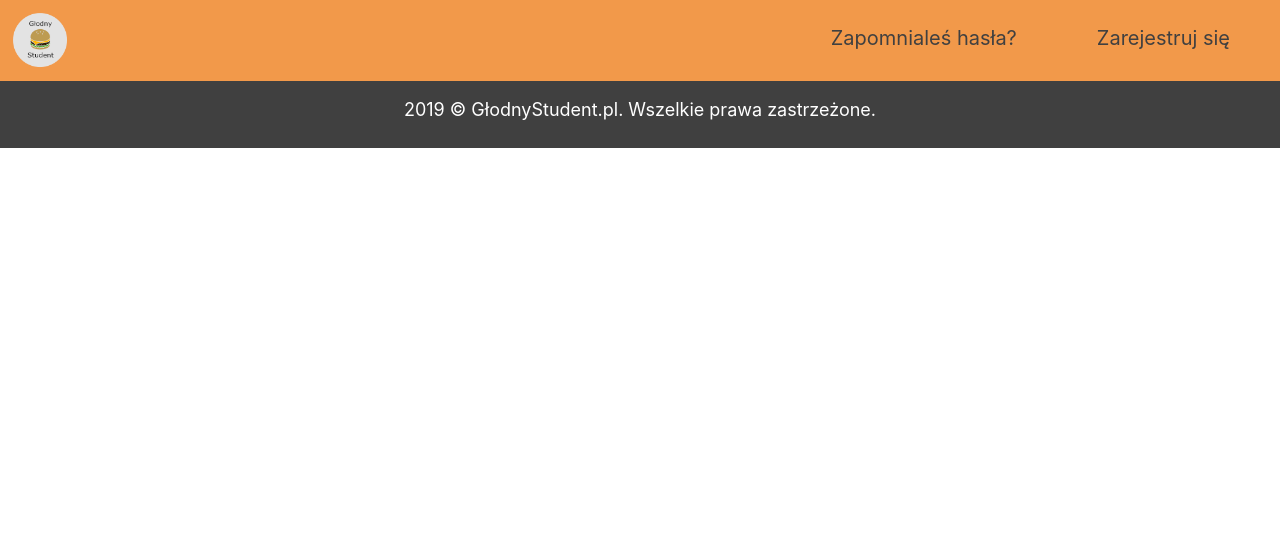
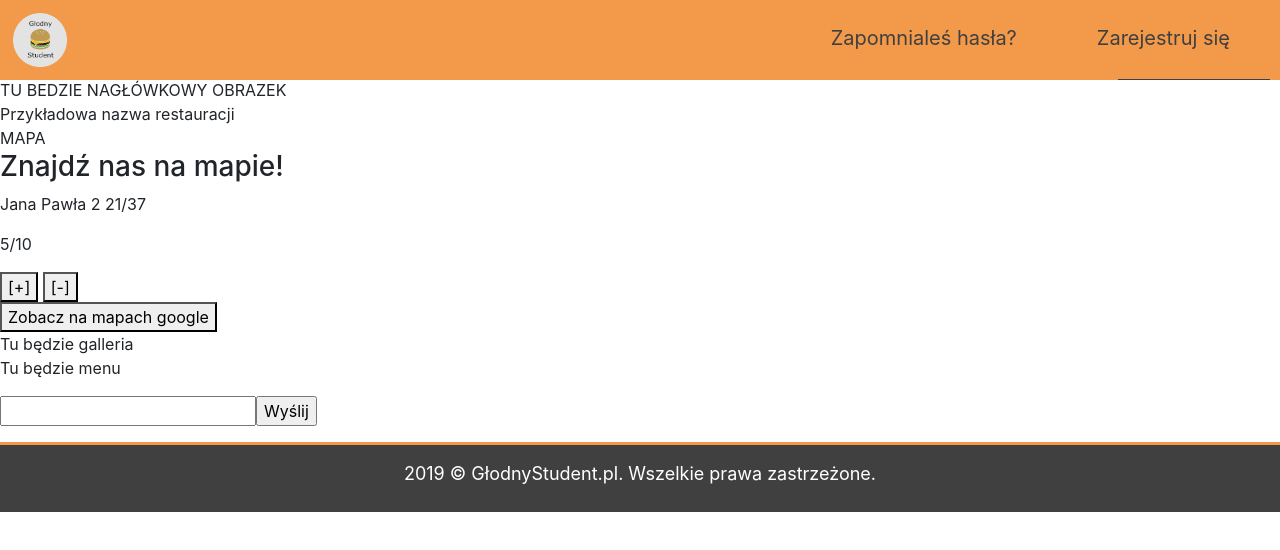
Before and after one commit to lczerniawski/GlodnyStudent, a React (Create React App) app in the folder GlodnyStudent/ClientApp/: page /Restauracja in a window 1280 px wide. Shown: the top 550 px of the page. Built offline with nearby package versions, Linux system fonts and the light colour scheme.

Commit message:
Rate button.

```diff
--- a/GlodnyStudent/ClientApp/src/App.js
+++ b/GlodnyStudent/ClientApp/src/App.js
@@ -29,8 +29,8 @@ export default class App extends Component {
     return (
       <Layout>
         <Route exact path='/'  render={(props) => <Home {...props} onAddressInput={this.setAddress}  />} />
-        <Route  path='/RestaurantList'  render={(props) => <RestaurantList  {...props}  sendIdForRestaurantPage={this.setId}  address={this.state.address} />} />
-        <Route  path='/RestaurantPage'  render={(props) => <RestaurantPage  {...props} id={this.state.id} />} />
+        <Route  path='/ListaRestauracji'  render={(props) => <RestaurantList  {...props}  sendIdForRestaurantPage={this.setId}  address={this.state.address} />} />
+        <Route  path='/Restauracja'  render={(props) => <RestaurantPage  {...props} id={this.state.id} />} />
       </Layout>
     );
   }
--- a/GlodnyStudent/ClientApp/src/components/MainPage/Search.js
+++ b/GlodnyStudent/ClientApp/src/components/MainPage/Search.js
@@ -19,7 +19,7 @@ export default class Search extends Component {
 
     handleSubmitMain(event) {
        this.props.onAddressInput(this.state.street);
-        this.context.router.history.push(`/RestaurantList`);
+        this.context.router.history.push(`/ListaRestauracji`);
         event.preventDefault();
       }
 
--- a/GlodnyStudent/ClientApp/src/components/RestaurantList/Filters.js
+++ b/GlodnyStudent/ClientApp/src/components/RestaurantList/Filters.js
@@ -19,7 +19,7 @@ export default class Filters extends Component {
         <div className="filters">
             <div className="form-label">
               <div className="title">Odległość:</div>
-              <input type="range" value={this.props.distance} name="distance" min="0" max={this.props.highestDistance} onChange={this.handleInputChange}/><span className="unit">{this.props.distance} km</span>
+              <input type="range" value={this.props.distance} name="distance" min="1" max="20" onChange={this.handleInputChange}/><span className="unit">{this.props.distance} km</span>
             </div>
             <div className="form-label">
               <div className="title">Zakres Cen:</div>
--- a/GlodnyStudent/ClientApp/src/components/RestaurantList/ListItem.js
+++ b/GlodnyStudent/ClientApp/src/components/RestaurantList/ListItem.js
@@ -18,7 +18,7 @@ export default class listItem extends Component {
 
   handleClickElement(event) {
     this.props.sendId(this.props.id);
-     this.context.router.history.push(`/RestaurantPage`);
+     this.context.router.history.push(`/Restauracja/${this.props.id}`);
      event.preventDefault();
    }
 
@@ -37,7 +37,8 @@ export default class listItem extends Component {
             <div>
               <h3>{this.props.name}</h3>
               <address>{this.props.address}</address>
-              <p>Ilość opinii: {this.props.reviewsCount}</p>
+              <p>Ocena: {this.props.rate} </p>
+              <p>Ilość komentarzy: {this.props.reviewsCount}</p>
               {badge}
             </div>
           </div>
--- a/GlodnyStudent/ClientApp/src/components/RestaurantList/RestaurantList.js
+++ b/GlodnyStudent/ClientApp/src/components/RestaurantList/RestaurantList.js
@@ -21,7 +21,6 @@ export class RestaurantList extends Component {
       price:99,// tu wstawić jako poczatkowa wartosc wartosc highestPrice
       cuisine:'Amerykańska',
       cuisines: ['Amerykańska','Polska','Włoska','Azjatycka'], // tu wstawic liste wszystkich typow kuchni z serwera
-      highestDistance: 20,// tu wstawić maksymalna wartość dostarczona z serwera
       highestPrice: 99,// tu wstawić maksymalna wartość dostarczona z serwera
       sort:'priceGrowingly',
       restaurations: [ // przykladowe dane statyczne , dane z serwera beda pobierane po 20 i po kliknieciu  "dalej" beda doladowyawane
@@ -63,7 +62,6 @@ getDataByAddress(){
 
 
     getDataByFilters(){
-      console.log("getData");
       const address = `api/Restaurants?address=${this.state.address}&distance=${this.state.distance}&highestPrice=${this.state.price}&cuisine=${this.state.cuisine}`;
       fetch(address).then((response) => {
         if (response.ok) {
@@ -109,12 +107,12 @@ getDataByAddress(){
 
 
   render() {
-    const { error, restaurations,cuisines,distance,price,highestPrice,sort,highestDistance} = this.state;
+    const { error, restaurations,cuisines,distance,price,highestPrice,sort} = this.state;
     let list
     if (error) {
       list= <div>Nie znaleziono restauracji o podanych parametrach.</div>;
     } else {
-       list = restaurations.map((restauration)=><ListItem key={restauration.id} name={restauration.name} address={restauration.address}
+       list = restaurations.map((restauration)=><ListItem key={restauration.id} name={restauration.name} address={restauration.address} rate={restauration.rate}
         reviewsCount={restauration.reviewsCount} image={restauration.image} id={restauration.id} sendId={this.props.sendIdForRestaurantPage}/>);
     }
     return (
@@ -129,8 +127,7 @@ getDataByAddress(){
         </div>
 
         <div className="filersBar">
-      <Filters  cuisines={cuisines} distance={distance} price={price}
-      highestDistance={highestDistance} highestPrice={highestPrice} onSetFilter={this.handleInputChange} />
+      <Filters  cuisines={cuisines} distance={distance} price={price} highestPrice={highestPrice} onSetFilter={this.handleInputChange} />
           <Sort sort={sort} restaurations={restaurations} onSetSort={this.handleInputChange} />
         </div>
 
--- /dev/null
+++ b/GlodnyStudent/ClientApp/src/components/RestaurantPage/Rateing.js
@@ -0,0 +1,23 @@
+import React, { Component } from 'react'
+
+export default class Rateing extends Component {
+
+    constructor(props){
+        super(props);
+        this.handleRate = this.handleRate.bind(this);
+    }
+
+    handleRate(e){
+        this.props.onRate(e);
+    }
+
+
+  render() {
+    return (
+      <div>
+            <p>{this.props.rate}/10</p>
+            <button value="1" name="addToRate" onClick={this.handleRate}>[+]</button> <button name="addToRate" value="-1" onClick={this.handleRate}>[-]</button>
+      </div>
+    )
+  }
+}
--- a/GlodnyStudent/ClientApp/src/components/RestaurantPage/RestaurantPage.js
+++ b/GlodnyStudent/ClientApp/src/components/RestaurantPage/RestaurantPage.js
@@ -1,6 +1,7 @@
 import React, { Component } from 'react';
 import './RestaurantPage.css';
 import ReviewsCreator from './ReviewsCreator';
+import Rateing from './Rateing';
 
 
 export default class RestaurantPage extends Component {
@@ -10,11 +11,13 @@ constructor(props){
     super(props);
     this.state={
         restaurtion:{headerImage:"",name:"Przykładowa nazwa restauracji",address:"Jana Pawła 2 21/37",galleryImage:[],
-        menu:[["Danie1", "2137zł"],["Danie2", "911zł"],["Danie3", "666zł"]],
-        reviews:[["Tomke","Sztos","11-09-2001"],["Jan Paweł 2","Polecam i to jeszcze jak","02-04-2005"],["Łukaszke97","może być","01-01-2019"]],},
-        newReview:''
+        menu:[],
+        reviews:[],
+        rate:"5"},
+        newReview:'',
+        addToRate:0
     };
-    this.handlenNewReview = this.handleNewReview.bind(this);
+    this.handleInputChange = this.handleInputChange.bind(this);
     this.sendReview =this.sendReview.bind(this);
 }
 
@@ -66,10 +69,17 @@ constructor(props){
 
 
 
-      handleNewReview(review){
-        this.setState({newReview:review});
+      handleInputChange(event) {
+        const target = event.target;
+        const value = target.value;
+        const name = target.name;
+
+        this.setState({
+          [name]: value
+        });
+        //console.log(`nowa ocena${this.state.addToRate}`);
+        //console.log(`nowa opinia${this.state.newReview}`);
       }
-
 
 
 
@@ -82,10 +92,11 @@ constructor(props){
         <div >TU BEDZIE NAGŁÓWKOWY OBRAZEK</div>
         <div>{restaurtion.name}</div>
         <section>
-            <div >MAPA</div>
+            <div>MAPA</div>
             <div>
                 <h3>Znajdź nas na mapie!</h3>
                 <p>{restaurtion.address}</p>
+                <Rateing rate={restaurtion.rate} onRate={this.handleInputChange}/>
                 <button>Zobacz na mapach google</button>
             </div>
         </section>
@@ -99,7 +110,7 @@ constructor(props){
             </ul>
         </section>
         <section>
-            <ReviewsCreator onReviewInput={this.handleNewReview} onSendReview={this.sendReview}/>
+            <ReviewsCreator onReviewInput={this.handleInputChange} onSendReview={this.sendReview}/>
             <ul>
             {reviewsList}
             </ul>
--- a/GlodnyStudent/ClientApp/src/components/RestaurantPage/ReviewsCreator.js
+++ b/GlodnyStudent/ClientApp/src/components/RestaurantPage/ReviewsCreator.js
@@ -10,14 +10,14 @@ export default class ReviewsCreator extends Component {
   }
 
   handleReviewChange(e){
-    this.props.onReviewInput(e.target.value);
+    this.props.onReviewInput(e);
   }
 
 
   render() {
     return (
-      <form onSubmit={this.props.onSendReview}>
-          <input type="text" onChange={this.handleReviewChange}></input>
+      <form  onSubmit={this.props.onSendReview}>
+          <input name="newReview" type="text" onChange={this.handleReviewChange}></input>
           <input  type="submit" value="Wyślij"/>
       </form>
     )
```
